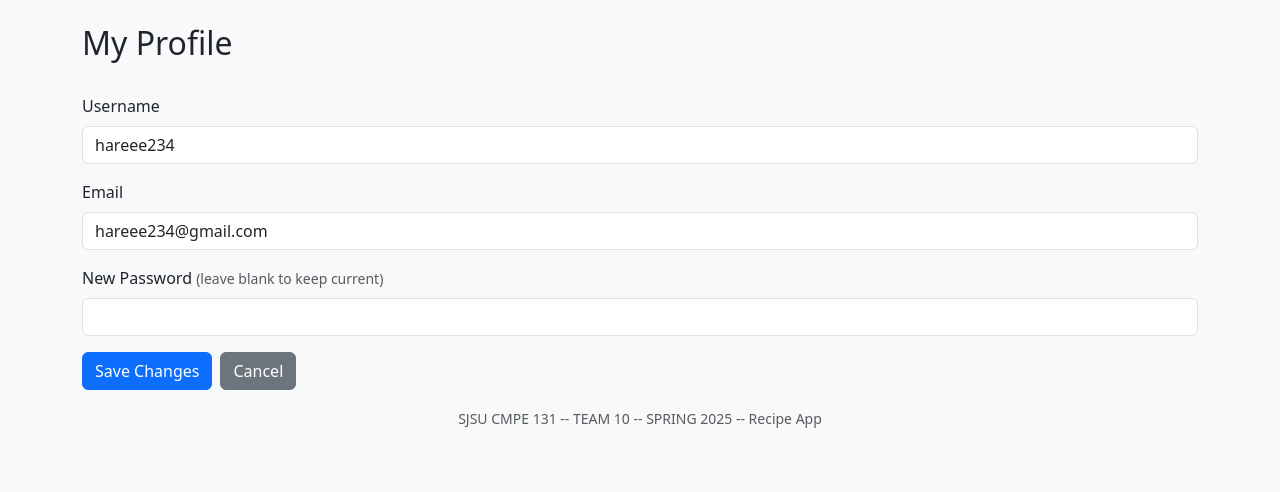
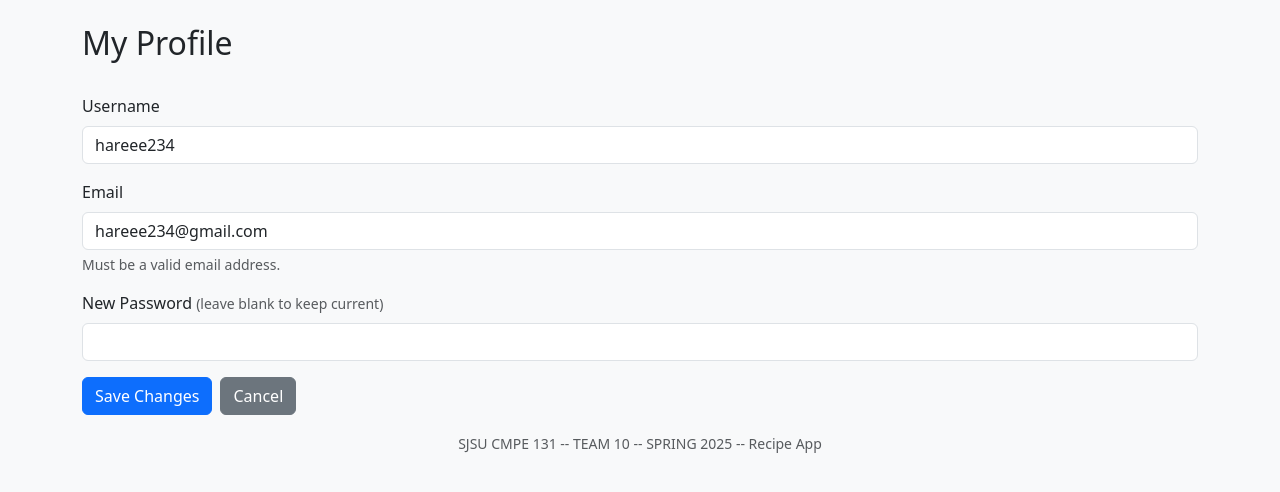
Before and after one commit to tedwu1/Recipe-Maker-Web-App, a Flask app: page /profile?edit=1 in a window 1280 px wide. Shown: the part 56-548 px from the top of the page. Run offline with Flask 3, Linux system fonts and the light colour scheme; a user stored in the database is signed in; some libraries are stand-ins or nearby versions.

Commit message:
fixed some bugs regarding profile changing

```diff
--- a/app/routes.py
+++ b/app/routes.py
@@ -306,25 +306,39 @@ def profile():
         flash("You must be logged in to view your profile.", "danger")
         return redirect(url_for('login'))
 
-    # are we in edit‐mode?
-    edit_mode = request.method == 'POST' or request.args.get('edit') == '1'
+    edit_mode = (request.method=='POST') or (request.args.get('edit')=='1')
 
     # handle form submission
     if request.method == 'POST':
         new_username = request.form.get('username','').strip()
-        new_email    = request.form.get('email','').strip()
+        new_email    = request.form.get('email','').strip().lower()
         new_password = request.form.get('password','').strip()
 
-        # validation
+        # presence validation
         if not (new_username and new_email):
             flash("Username and email cannot be blank.", "danger")
-            return render_template('profile.html', user=user, recipes=[], edit_mode=True)
+            return render_template('profile.html', user=user,
+                                   recipes=[], edit_mode=True)
 
+        # email format
+        if not EMAIL_RE.match(new_email):
+            flash("Invalid email format.", "danger")
+            return render_template('profile.html', user=user,
+                                   recipes=[], edit_mode=True)
+
+        # username uniqueness
+        if new_username != user.username and User.query.filter_by(username=new_username).first():
+            flash("Username already in use.", "warning")
+            return render_template('profile.html', user=user,
+                                   recipes=[], edit_mode=True)
+
+        # email uniqueness
         if new_email != user.email and User.query.filter_by(email=new_email).first():
-            flash("Email already in use.", "danger")
-            return render_template('profile.html', user=user, recipes=[], edit_mode=True)
+            flash("Email already in use.", "warning")
+            return render_template('profile.html', user=user,
+                                   recipes=[], edit_mode=True)
 
-        # apply updates
+        # apply changes
         user.username = new_username
         user.email    = new_email
         if new_password:
@@ -336,12 +350,10 @@ def profile():
 
     # GET: load recipes for view‐mode
     recipes = Recipe.query.filter_by(user_id=user.id).all()
-    return render_template(
-        'profile.html',
-        user=user,
-        recipes=recipes,
-        edit_mode=edit_mode
-    )
+    return render_template('profile.html',
+                           user=user,
+                           recipes=recipes,
+                           edit_mode=edit_mode)
 
 @app.route('/recipes/<int:recipe_id>/toggle-save', methods=['POST'])
 def toggle_save(recipe_id):
--- a/app/templates/profile.html
+++ b/app/templates/profile.html
@@ -5,7 +5,8 @@
 <div class="d-flex justify-content-between align-items-center mb-4">
   <h2>My Profile</h2>
   {% if not edit_mode %}
-    <a href="{{ url_for('profile', edit='1') }}" class="btn btn-sm btn-outline-secondary">
+    <a href="{{ url_for('profile', edit='1') }}"
+       class="btn btn-sm btn-outline-secondary">
       Edit Profile
     </a>
   {% endif %}
@@ -15,23 +16,42 @@
   <!-- EDIT MODE FORM -->
   <form method="POST" novalidate>
     <div class="mb-3">
-        <label class="form-label">Username</label>
-        <input name="username" type="text" class="form-control" required
-            value="{{ request.form.username or user.username }}">
+      <label for="username" class="form-label">Username</label>
+      <input
+        id="username"
+        name="username"
+        type="text"
+        class="form-control"
+        required
+        value="{{ request.form.username or user.username }}"
+      >
     </div>
 
     <div class="mb-3">
-        <label class="form-label">Email</label>
-        <!-- render email as plaintext so it can’t be changed -->
-        <input type="email" class="form-control" value="{{ user.email }}" readonly style="cursor: not-allowed;">
-
+      <label for="email" class="form-label">Email</label>
+      <input
+        id="email"
+        name="email"
+        type="email"
+        class="form-control"
+        required
+        pattern="[a-z0-9._%+\-]+@[a-z0-9.\-]+\.[a-z]{2,}$"
+        title="user@example.com"
+        value="{{ request.form.email or user.email }}"
+      >
+      <div class="form-text">Must be a valid email address.</div>
     </div>
 
     <div class="mb-3">
-        <label class="form-label">
+      <label for="password" class="form-label">
         New Password <small class="text-muted">(leave blank to keep current)</small>
       </label>
-        <input name="password" type="password" class="form-control">
+      <input
+        id="password"
+        name="password"
+        type="password"
+        class="form-control"
+      >
     </div>
 
     <div class="d-flex">
@@ -39,7 +59,6 @@
       <a href="{{ url_for('profile') }}" class="btn btn-secondary">Cancel</a>
     </div>
   </form>
-
 {% else %}
   <!-- VIEW MODE -->
   <!-- Profile Info Card -->
@@ -67,7 +86,8 @@
         {% for r in recipes %}
           <li class="list-group-item d-flex justify-content-between align-items-center">
             {{ r.title }}
-            <a href="{{ url_for('view_recipe', recipe_id=r.id) }}" class="btn btn-sm btn-outline-primary">
+            <a href="{{ url_for('view_recipe', recipe_id=r.id) }}"
+               class="btn btn-sm btn-outline-primary">
               View
             </a>
           </li>
```
Also changed, not shown: instance/database.db. Lines whose indentation alone changed are shown as unchanged.
